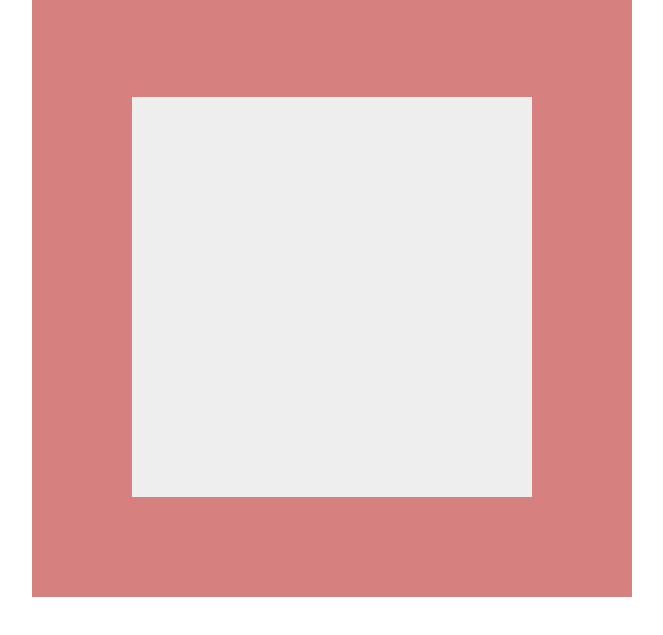
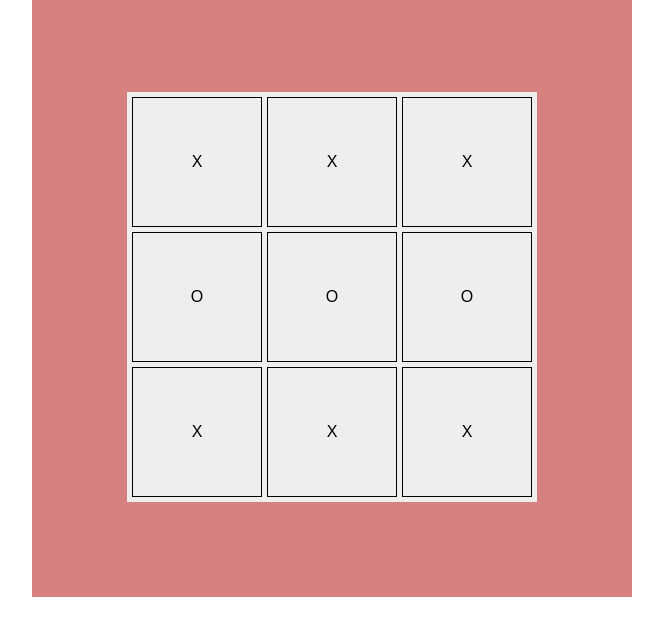
Before and after one commit to zantexee/tictactoe, a plain HTML site: page index.html in a window 1280 px wide. Shown: the part 143-778 px from the top of the page, without its empty margins (308-971 px from the left). Drawn offline with Linux system fonts and the light colour scheme.

Commit message:
render based on position array

```diff
--- a/index.html
+++ b/index.html
@@ -14,7 +14,17 @@
       <h1>Tic Tac Toe</h1>
     </nav>
     <main class="container flex">
-      <div class="gameboard"></div>
+      <div class="gameboard grid" id="gameboard">
+        <div class="flex gamebox"></div>
+        <div class="flex gamebox"></div>
+        <div class="flex gamebox"></div>
+        <div class="flex gamebox"></div>
+        <div class="flex gamebox"></div>
+        <div class="flex gamebox"></div>
+        <div class="flex gamebox"></div>
+        <div class="flex gamebox"></div>
+        <div class="flex gamebox"></div>
+      </div>
     </main>
   </body>
 </html>
--- a/js/main.js
+++ b/js/main.js
@@ -0,0 +1,25 @@
+const gameBoard = (() => {
+  const positionArray = [
+    ['X', '0'],
+    ['X', '1'],
+    ['X', '2'],
+    ['O', '3'],
+    ['O', '4'],
+    ['O', '5'],
+    ['X', '6'],
+    ['X', '7'],
+    ['X', '8'],
+  ];
+  return { positionArray };
+})();
+
+const displayController = (() => {
+  const gameBoardDiv = document.getElementById('gameboard');
+
+  const boxDivs = gameBoardDiv.getElementsByClassName('gamebox');
+
+  //dummy render
+  gameBoard.positionArray.forEach((pair) => {
+    boxDivs[pair[1]].textContent = pair[0];
+  });
+})();
--- a/style/style.css
+++ b/style/style.css
@@ -26,6 +26,11 @@ body {
   background: #eee;
   width: 400px;
   height: 400px;
+  padding: 5px;
+}
+
+.gamebox {
+  border: 1px solid black;
 }
 
 /* utility classes */
@@ -35,3 +40,13 @@ body {
   align-items: center;
   justify-content: center;
 }
+.grid {
+  display: grid;
+  grid-template-columns: repeat(3, 1fr);
+  grid-template-rows: repeat(3, 1fr);
+  gap: 5px 5px;
+  grid-template-areas:
+    '. . .'
+    '. . .'
+    '. . .';
+}
```
